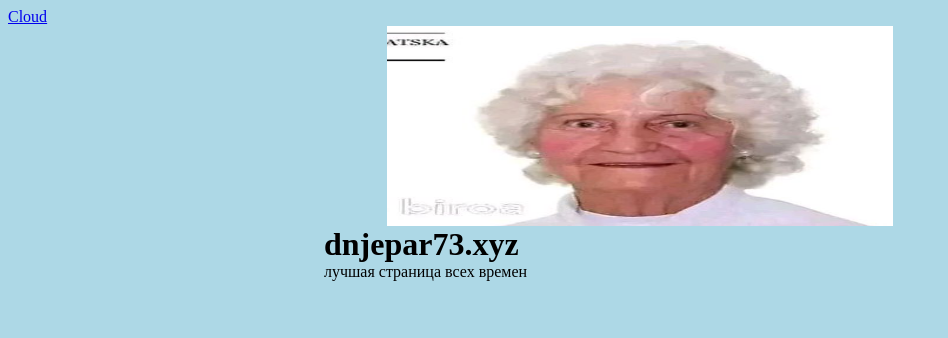
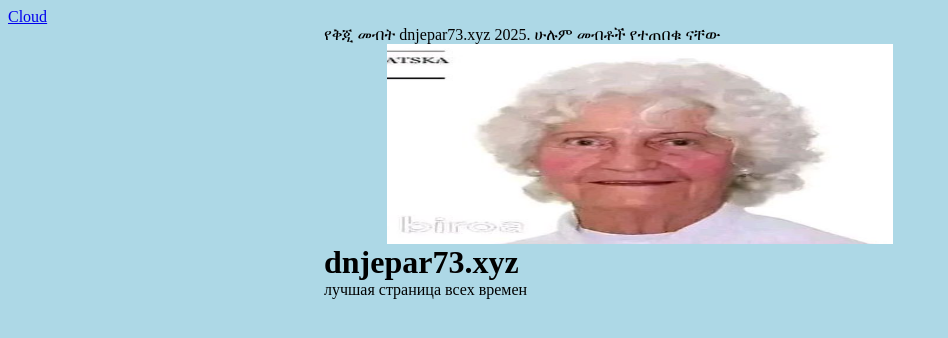
Before and after one commit to dnjepar73/dnjepar73, a plain HTML site: page index.html in a window 1280 px wide. Shown: the whole page, without its empty margins (0-948 px from the left). Drawn offline with Linux system fonts and the light colour scheme.

Commit message:
copyright

```diff
--- a/index.html
+++ b/index.html
@@ -15,6 +15,7 @@
     <article>
         <header>
             <a href="https://cloud.dnjepar73.xyz">Cloud</a>
+            <p>የቅጂ መብት dnjepar73.xyz 2025. ሁሉም መብቶች የተጠበቁ ናቸው</p>
         </header>
     </article>
     <img src="baba.png" width="200" height="200">
```
